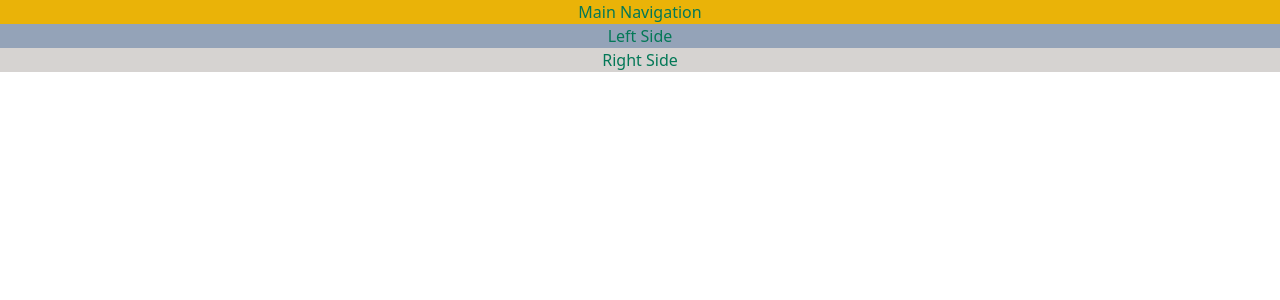
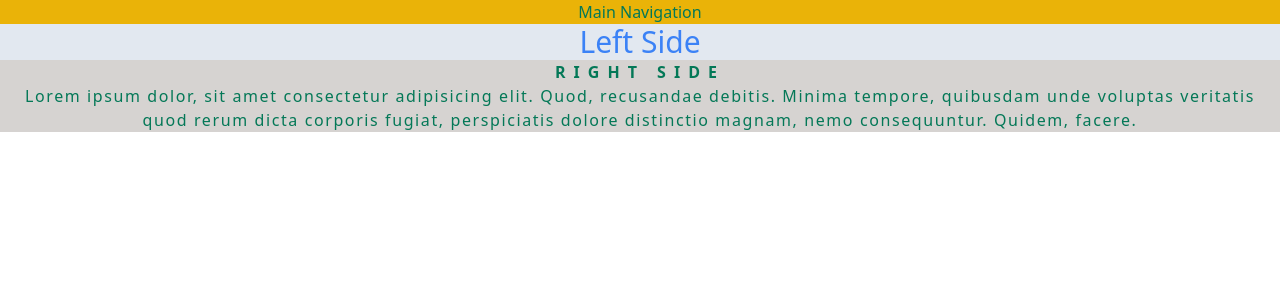
Before and after one commit to emmeiwhite/react-18-tailwind, a React (Vite) app: page / in a window 1280 px wide. Shown: the top 300 px of the page. Built offline with nearby package versions, Linux system fonts and the light colour scheme.

Commit message:
tracking (letter spacing) bg-slate-100, text-semibold

```diff
--- a/src/App.jsx
+++ b/src/App.jsx
@@ -4,11 +4,16 @@ function App() {
       <nav className="bg-yellow-500">Main Navigation</nav>
 
       <main>
-        <div className="bg-slate-400">
+        <div className="bg-slate-200 text-3xl text-blue-500">
           <h1>Left Side</h1>
         </div>
         <div className="bg-stone-300">
-          <h1>Right Side</h1>
+          <h1 className="font-semibold uppercase tracking-[0.5rem]">Right Side</h1>
+          <p className="text-semibold tracking-widest">
+            Lorem ipsum dolor, sit amet consectetur adipisicing elit. Quod, recusandae debitis.
+            Minima tempore, quibusdam unde voluptas veritatis quod rerum dicta corporis fugiat,
+            perspiciatis dolore distinctio magnam, nemo consequuntur. Quidem, facere.
+          </p>
         </div>
       </main>
     </section>
```
